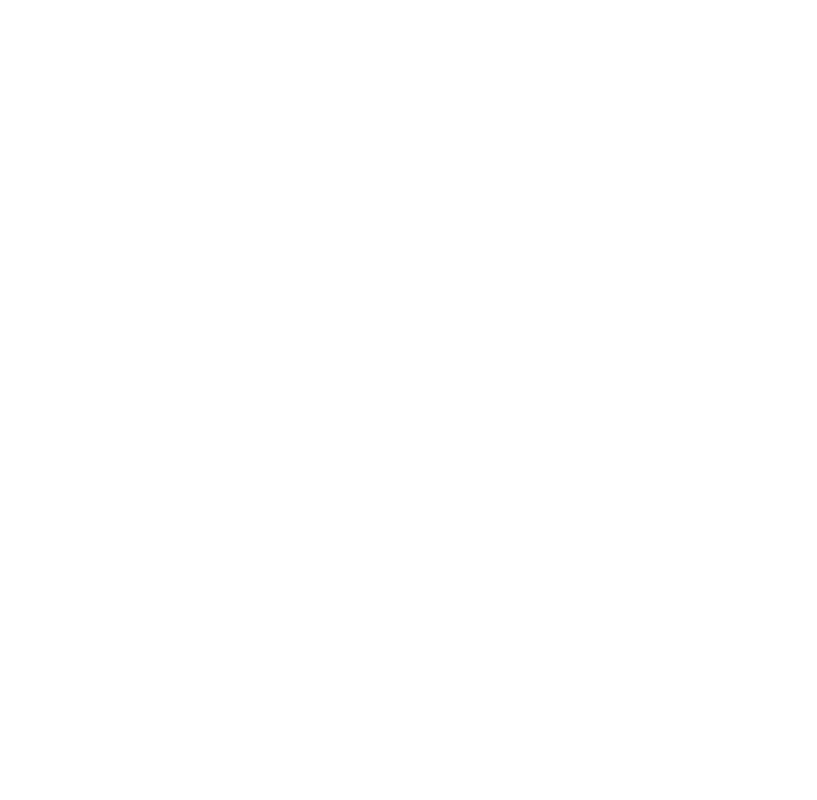
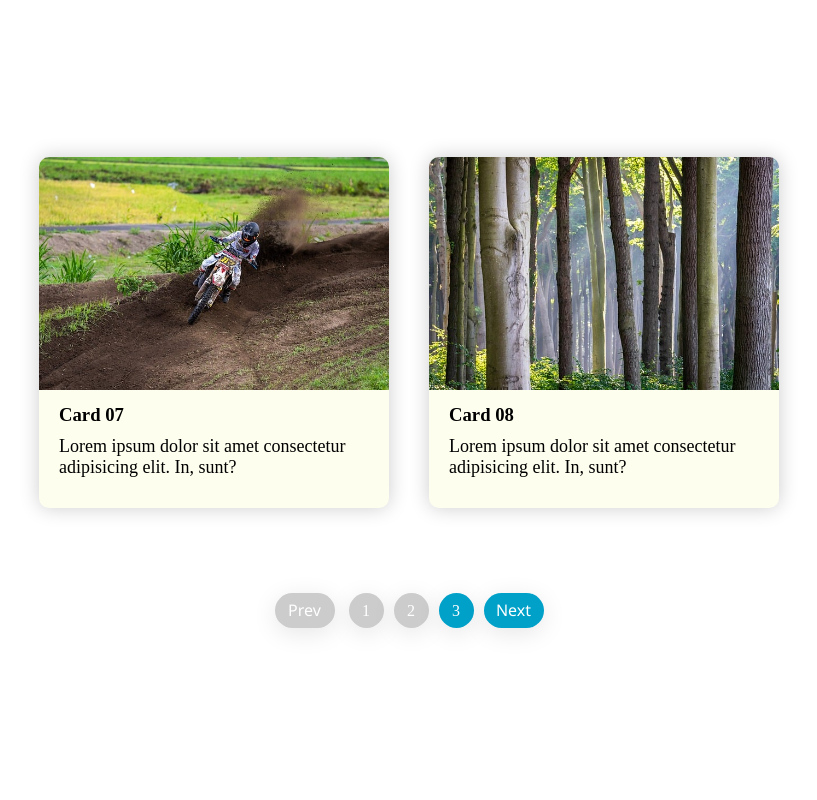
Before and after one commit to Boburjon-BMC/Pagination_php, a PHP site: page / in a window 1280 px wide. Before the commit the part shown is empty. Shown: the whole page, without its empty margins (231-1048 px from the left). Run offline with PHP 8.4, Linux system fonts and the light colour scheme.

Commit message:
"50% bommm"

```diff
--- a/index.php
+++ b/index.php
@@ -1,19 +1,105 @@
 <?php
    include 'config.php';
-   include 'libs.php';
-
-   // foreach(getAll($tabel_name) as $key){
-
-   // }
+   include 'libs/libs.php';
 ?>
 <!DOCTYPE html>
 <html lang="en">
 <head>
    <meta charset="UTF-8">
    <meta name="viewport" content="width=device-width, initial-scale=1.0">
-   <title>Pagination</title>
+   <title>Pagination Card</title>
+   <link rel="stylesheet" href="web/css/style.css">
+   <script src="https://cdnjs.cloudflare.com/ajax/libs/jquery/3.7.0/jquery.min.js" charset="utf8"></script>
 </head>
 <body>
+   <section class="container">
+      <div class="card-content">
+         <div class="card">
+            <div class="card-img">
+               <img src="web/img/1.jpg" alt="">
+            </div>
+            <div class="card-info">
+               <h3>Card 01</h3>
+               <p>Lorem ipsum dolor sit amet consectetur adipisicing elit. In, sunt?</p>
+            </div>
+         </div>
+         <div class="card">
+            <div class="card-img">
+               <img src="web/img/2.jpg" alt="">
+            </div>
+            <div class="card-info">
+               <h3>Card 02</h3>
+               <p>Lorem ipsum dolor sit amet consectetur adipisicing elit. In, sunt?</p>
+            </div>
+         </div>
+         <div class="card">
+            <div class="card-img">
+               <img src="web/img/3.jpg" alt="">
+            </div>
+            <div class="card-info">
+               <h3>Card 03</h3>
+               <p>Lorem ipsum dolor sit amet consectetur adipisicing elit. In, sunt?</p>
+            </div>
+         </div>
+         <div class="card">
+            <div class="card-img">
+               <img src="web/img/4.jpg" alt="">
+            </div>
+            <div class="card-info">
+               <h3>Card 04</h3>
+               <p>Lorem ipsum dolor sit amet consectetur adipisicing elit. In, sunt?</p>
+            </div>
+         </div>
+         <div class="card">
+            <div class="card-img">
+               <img src="web/img/5.jpg" alt="">
+            </div>
+            <div class="card-info">
+               <h3>Card 05</h3>
+               <p>Lorem ipsum dolor sit amet consectetur adipisicing elit. In, sunt?</p>
+            </div>
+         </div>
+         <div class="card">
+            <div class="card-img">
+               <img src="web/img/6.jpg" alt="">
+            </div>
+            <div class="card-info">
+               <h3>Card 06</h3>
+               <p>Lorem ipsum dolor sit amet consectetur adipisicing elit. In, sunt?</p>
+            </div>
+         </div>
+         <div class="card">
+            <div class="card-img">
+               <img src="web/img/7.jpg" alt="">
+            </div>
+            <div class="card-info">
+               <h3>Card 07</h3>
+               <p>Lorem ipsum dolor sit amet consectetur adipisicing elit. In, sunt?</p>
+            </div>
+         </div>
+         <div class="card">
+            <div class="card-img">
+               <img src="web/img/8.jpg" alt="">
+            </div>
+            <div class="card-info">
+               <h3>Card 08</h3>
+               <p>Lorem ipsum dolor sit amet consectetur adipisicing elit. In, sunt?</p>
+            </div>
+         </div>
 
+      </div>
+      <div class="pagination">
+         <li class="page-item previous-page disable"><a href="#" class="page-link">prev</a></li>
+         <li class="page-item current-page active" ><a href="#" class="page-link">1</a></li>
+         <li class="page-item current-page"><a href="#" class="page-link">2</a></li>
+         <li class="page-item current-page"><a href="#" class="page-link">3</a></li>
+         <li class="page-item current-page"><a href="#" class="page-link">4</a></li>
+         <li class="page-item dots"><a href="#" class="page-link">....</a></li>
+         <li class="page-item current-page"><a href="#" class="page-link">10</a></li>
+         <li class="page-item next-page"><a href="#" class="page-link">next</a></li>
+      </div>
+   </section>
+
+   <script src="web/js/script.js"></script>
 </body>
 </html>
--- /dev/null
+++ b/web/css/style.css
@@ -0,0 +1,83 @@
+*{
+   padding: 0;
+   margin: 0;
+   box-sizing: border-box;
+}
+.container{
+   min-height: 100vh;
+   display: flex;
+   align-items: center;
+   justify-content: center;
+   flex-direction: column;
+}
+.card-content{
+   display: flex;
+   align-items: center;
+   justify-content: center;
+   flex-wrap: wrap;
+   margin: 30px;
+}
+.card{
+   width: 350px;
+   margin: 20px;
+   background-color: #ee11;
+   border-radius: 10px;
+   box-shadow:  0 0 20px rgb(1 1 1 / 20%);
+   overflow: hidden;
+}
+.card-img{
+   width: 350px;
+}
+.card-img img{
+   width: 100%;
+   height: auto;
+}
+.card-info{
+   padding: 10px 20px 20px;
+}
+.card-info p{
+   font-size: 18px;
+   margin: 10px 0;
+}
+.pagination{
+   text-align: center;
+   margin: 30px 30px 60px;
+   user-select: none;
+}
+.pagination li{
+   display: inline-block;
+   margin: 5px;
+   box-shadow: 0 5px 25px rgb(1 1 1 / 10%);
+   cursor: pointer;
+}
+.pagination li a{
+   text-decoration: none;
+   color: #fff;
+   font-size: 1em;
+   line-height: 35px;
+}
+.previous-page, .next-page{
+   background-color:#00A1C9;
+   border-radius: 45px;
+   width: 60px;
+   text-transform: capitalize;
+   font-family: 'Segoe UI', Tahoma, Geneva, Verdana, sans-serif;
+   transition: .3s;
+}
+.previous-page:hover{
+   transform: translateX(-5px);
+}
+.next-page:hover{
+   transform: translateX(5px);
+}
+.current-page, .dots{
+   width: 35px;
+   background-color: #ccc;
+   border-radius: 50%;
+}
+.active{
+   background-color: #00A1C9;
+}
+.disable{
+   background-color: #ccc;
+}
--- /dev/null
+++ b/web/js/script.js
@@ -0,0 +1,58 @@
+document.addEventListener("DOMContentLoaded", function(){
+   function getPage(totalPage,page,maxlength){
+      function range(start, end) {
+         return Array.from(Array(end-start+1), (_, i) => i+start);
+      }
+      let sideWidth = maxlength < 9 ? 1 : 2;
+      let leftWidth = (maxlength - sideWidth * 2 - 3) >> 1;
+      let rightWidth = (maxlength - sideWidth * 2 - 3) >> 1;
+
+      if(totalPage <= maxlength){
+         return range(1,totalPage)
+      }
+      if(page <= maxlength - sideWidth - 1 - rightWidth){
+         return range(1,maxlength - sideWidth - 1).concat(0,range(totalPage - sideWidth+1, totalPage));
+
+      }
+
+      if(page >= totalPage - sideWidth - 1 - rightWidth - 1 - rightWidth){
+         return range(1,sideWidth).concat(0,range(totalPage - sideWidth - 1 -rightWidth - leftWidth, totalPage));
+      }
+      return range(1, sideWidth).concat(0,range(page - leftWidth, page - rightWidth), 0, range(totalPage - sideWidth + 1, totalPage))
+   }
+
+   $(function(){
+      var numberOfItems = $(".card-content .card").length
+      var limitPerPage = 3;
+      var totalPages = Math.ceil(numberOfItems /  limitPerPage);
+      var paginationSize = 7;
+      var currentPage;
+
+
+
+      function showPage(withPage){
+         if(withPage < 1 || withPage > totalPages) return false;
+
+         currentPage = withPage;
+
+         $(".card-content .card").hide().slice((currentPage - 1)*limitPerPage, currentPage*limitPerPage).show();
+
+         $(".pagination li").slice(1,-1).remove();
+
+         getPage(totalPages,currentPage, paginationSize).forEach(item => {
+            $('<li>').addClass('page-item').addClass(item ? "current-page" : "dots").toggleClass("active", item == currentPage).append($('<a>').addClass('page-link').attr({href:"script:void(0)"}).text(item || "...")).insertBefore(".next-page");
+         });
+         $(".previous-page").toggleClass("disabled", currentPage == 1);
+         $(".next-page").toggleClass("disabled", currentPage == totalPages);
+         return true;
+
+      }
+      $(".pagination").append(
+         $('<li>').addClass('page-item').addClass('previous-page').append($('<a>').addClass('page-link').attr({href:'script:void(0)'}).text("Prev")),
+         $('<li>').addClass('page-item').addClass('next-page').append($('<a>').addClass('page-link').attr({href:'script:void(0)'}).text("Next"))
+      );
+
+      $('.card-content').show();
+      showPage(3);
+   });
+});
```
Also changed, not shown: libs/libs.php (renamed from libs.php), web/img/1.jpg (added), web/img/2.jpg (added), web/img/3.jpg (added), web/img/4.jpg (added), web/img/5.jpg (added), web/img/6.jpg (added), web/img/7.jpg (added), web/img/8.jpg (added).
